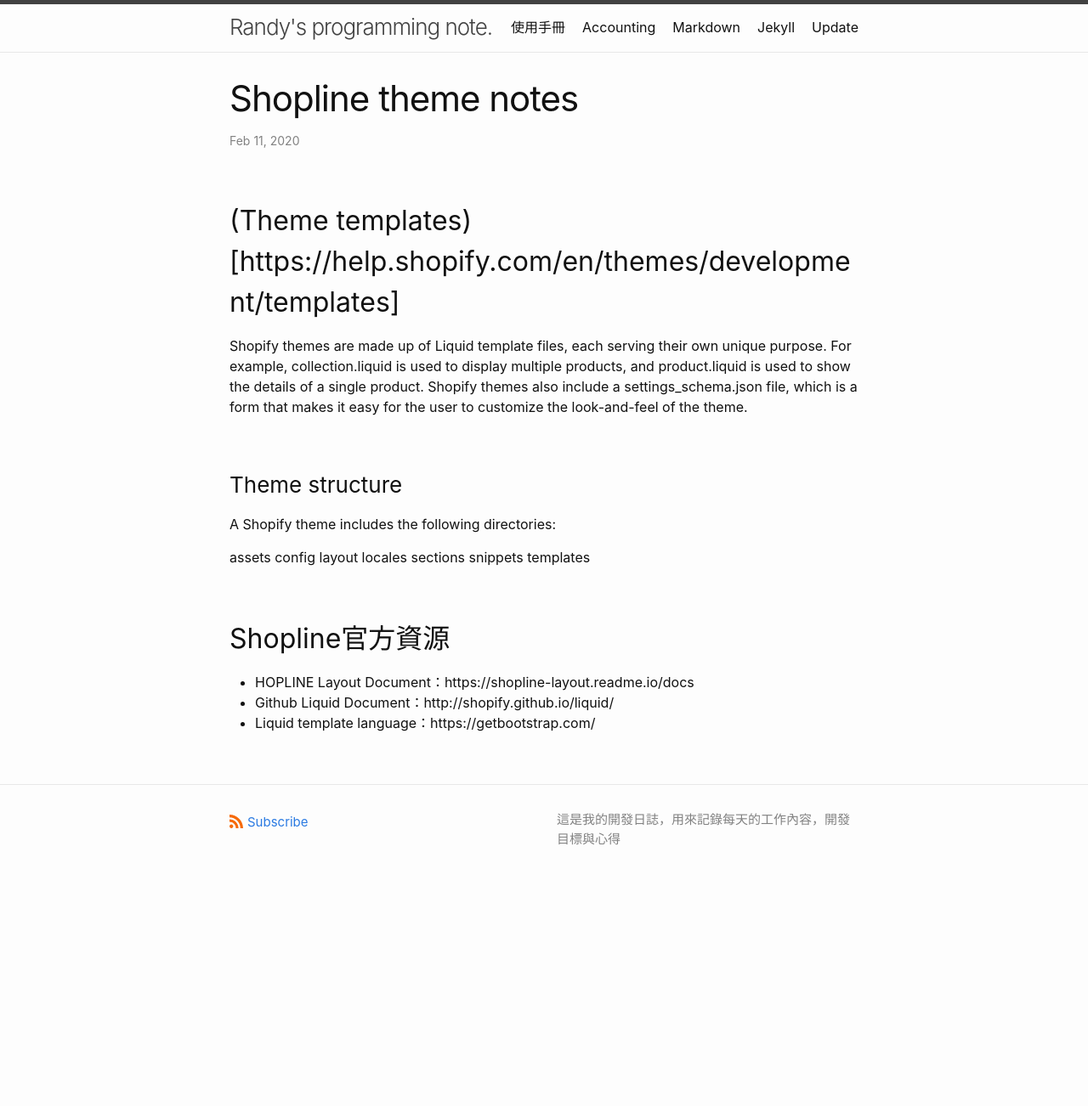
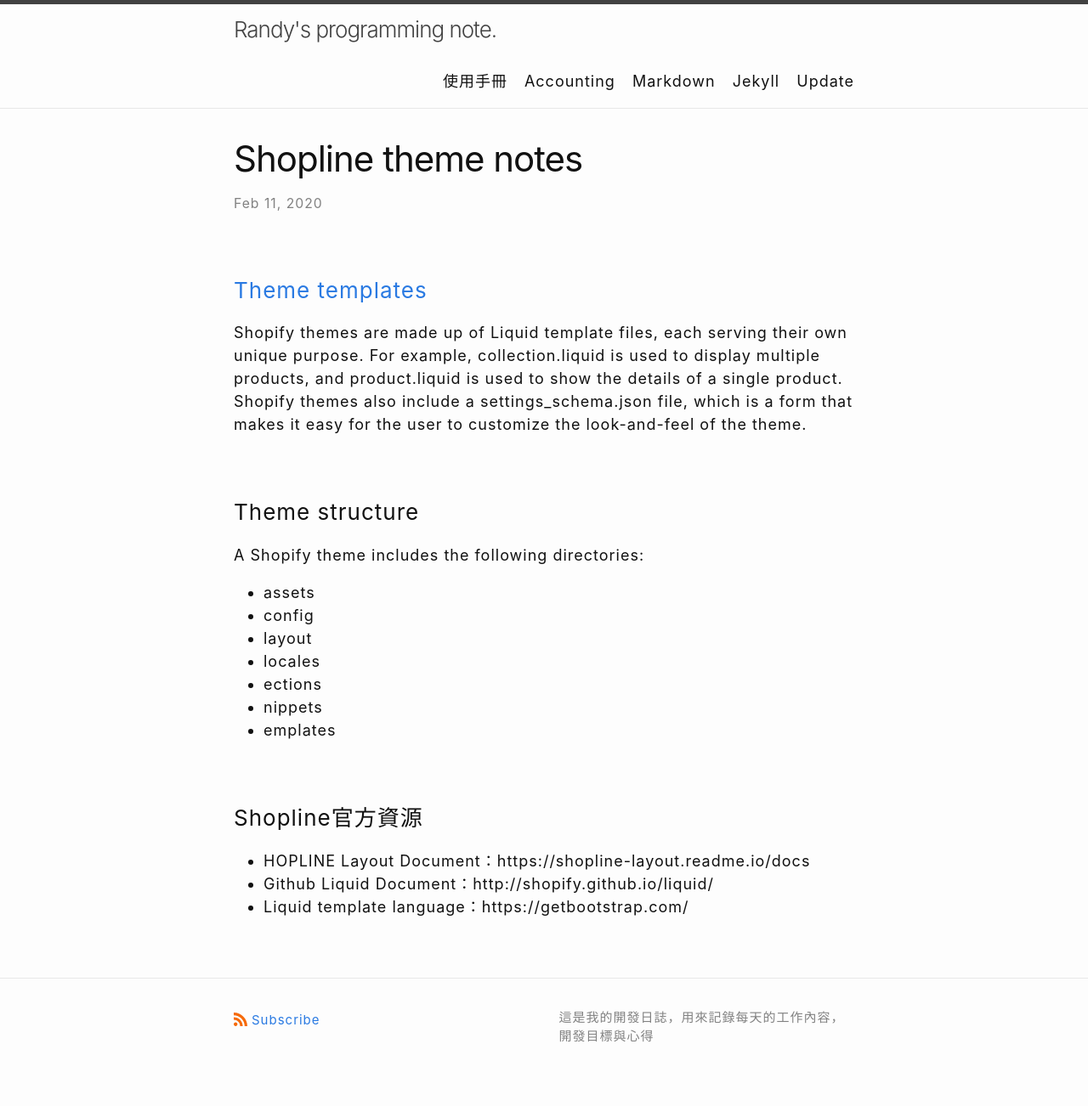
Before and after one commit to peirren/Geek-Log, a Jekyll site: the page built from _posts/2020-02-11-Shopline-theme-notes.md, in a window 1280 px wide. Shown: the whole page at 85% size. Built offline with Jekyll 4.4.1, drawn with Linux system fonts in a browser that asks for light colours; before the commit the page ends 1059 px from its top, so only the background shows below that.

Commit message:
#17 Edit Style file. New post Week9. Layout: _posts/2020-01-27-Weekly-Journal.md Change file name 02-11-shopline Delete file _posts/2020-02-11-Draft.md

```diff
--- a/_posts/2020-02-11-Draft.md
+++ b/_posts/2020-02-11-Shopline-theme-notes.md
@@ -4,21 +4,21 @@ title: "Shopline theme notes"
 date:   2020-02-11 10:30:00 +0800
 ---
 
-## (Theme templates)[https://help.shopify.com/en/themes/development/templates]
+### [Theme templates](https://help.shopify.com/en/themes/development/templates)
 Shopify themes are made up of Liquid template files, each serving their own unique purpose. For example, collection.liquid is used to display multiple products, and product.liquid is used to show the details of a single product. Shopify themes also include a settings_schema.json file, which is a form that makes it easy for the user to customize the look-and-feel of the theme.
 
 ### Theme structure
 A Shopify theme includes the following directories:
 
-assets
-config
-layout
-locales
-sections
-snippets
-templates
+- assets
+- config
+- layout
+- locales
+- ections
+- nippets
+- emplates
 
-## Shopline官方資源
+### Shopline官方資源
 - HOPLINE Layout Document：https://shopline-layout.readme.io/docs
 - Github Liquid Document：http://shopify.github.io/liquid/
 - Liquid template language：https://getbootstrap.com/
--- a/_sass/minima/_base.scss
+++ b/_sass/minima/_base.scss
@@ -28,6 +28,7 @@ body {
   min-height: 100vh;
   flex-direction: column;
   overflow-wrap: break-word;
+  letter-spacing: 1px;
 }
 
 
--- a/_sass/minima/initialize.scss
+++ b/_sass/minima/initialize.scss
@@ -4,12 +4,12 @@
 
 $base-font-family: -apple-system, BlinkMacSystemFont, "Segoe UI", "Segoe UI Symbol", "Segoe UI Emoji", "Apple Color Emoji", Roboto, Helvetica, Arial, sans-serif !default;
 $code-font-family: "Menlo", "Inconsolata", "Consolas", "Roboto Mono", "Ubuntu Mono", "Liberation Mono", "Courier New", monospace;
-$base-font-size:   16px !default;
+$base-font-size:   18px !default;
 $base-font-weight: 400 !default;
 $small-font-size:  $base-font-size * 0.875 !default;
 $base-line-height: 1.5 !default;
 
-$spacing-unit:     30px !default;
+$spacing-unit:     35px !default;
 
 $table-text-align: left !default;
 
```
Also changed, not shown: _posts/2020-01-27-Weekly-Journal.md (+1 -1 lines), _posts/2020-02-23-Weekly-Journal.md (added, +21 -0 lines).
